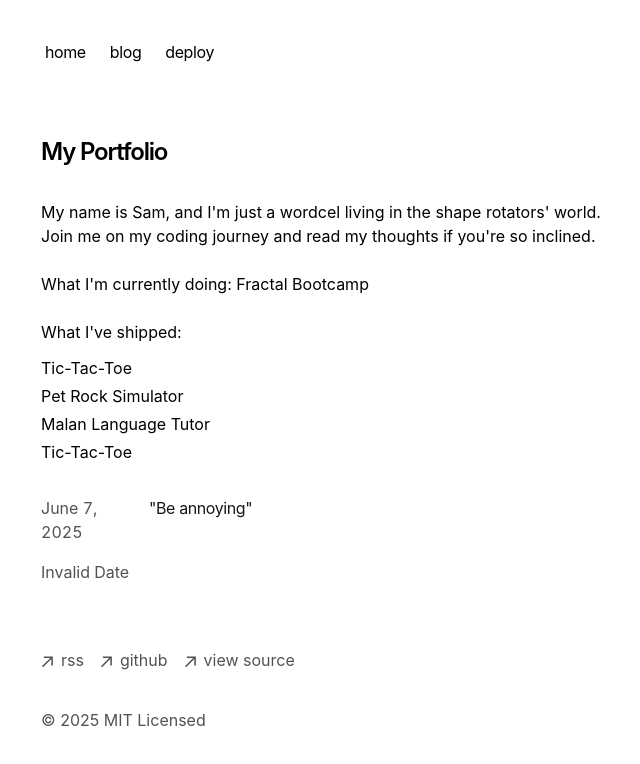
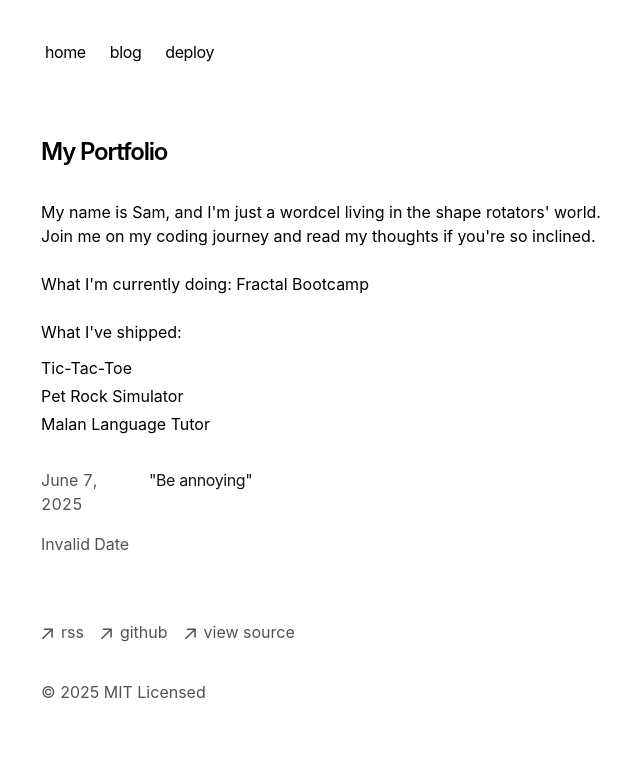
Before and after one commit to ostsam/portfolioAndBlog, a Next.js app: page / in a window 1280 px wide. Shown: the top 764 px of the page, without its empty margins (311-951 px from the left). Built offline with nearby package versions, Linux system fonts and the light colour scheme.

Commit message:
duplication

```diff
--- a/app/page.tsx
+++ b/app/page.tsx
@@ -31,12 +31,6 @@ export default function Page() {
             </li>
           ))}
         </ul>
-
-        <ul>
-          <li>
-            <a href="https://tictactoe-lime-sigma.vercel.app/">Tic-Tac-Toe</a>
-          </li>
-        </ul>
       </div>
       <div className="my-8">
         <BlogPosts />
```
